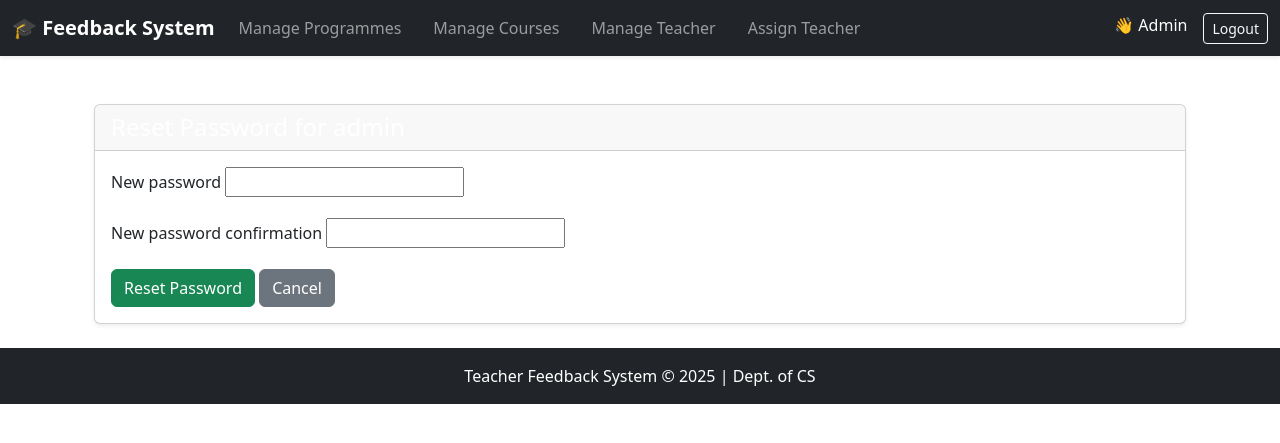
After one commit to meenakshiravindran/ProjectY, a Django app: page /teacher/1/reset-password/ in a window 1280 px wide. The commit adds this page. Shown: the top 443 px of the page. Run offline with Django 5.2, Linux system fonts and the light colour scheme; a user stored in the database is signed in; data comes from the database, SQL or seed files in the repository; both versions use the stored data as it was after the commit.

Commit message:
Added assign teacher

```diff
--- a/feedback_app/forms.py
+++ b/feedback_app/forms.py
@@ -1,5 +1,5 @@
 from django import forms
-from .models import Programme,Course,Batch,Teacher
+from .models import Programme,Course,Batch,TeacherBatch, Teacher
 from django.contrib.auth.models import User
 
 LEVEL_CHOICES = [
@@ -84,3 +84,12 @@ class TeacherEditForm(forms.ModelForm):
             'role': 'Role',
             'fb_active': 'Feedback Active?',
         }
+
+class TeacherAssignForm(forms.ModelForm):
+    class Meta:
+        model = TeacherBatch
+        fields = ['teacher', 'batch']  # include all necessary fields
+        labels = {
+            'teacher': 'Select Teacher',
+            'batch': 'Select Batch',
+        }
--- a/feedback_app/urls.py
+++ b/feedback_app/urls.py
@@ -21,4 +21,10 @@ urlpatterns = [
     path('teachers/add/', views.add_teacher, name='add_teacher'),
     path('teachers/edit/<int:teacher_id>/', views.edit_teacher, name='edit_teacher'),
     path('teachers/delete/<int:teacher_id>/', views.delete_teacher, name='delete_teacher'),
+    path('teacher/<int:user_id>/change-password/', views.change_teacher_password, name='change_teacher_password'),
+    path('teacher/<int:user_id>/reset-password/', views.reset_teacher_password, name='reset_teacher_password'),
+    path('assignments/', views.teacher_batch_list, name='teacher_batch_list'),
+    path('assignments/add/', views.add_teacher_batch, name='add_teacher_batch'),
+    path('assignments/edit/<int:pk>/', views.edit_teacher_batch, name='edit_teacher_batch'),
+    path('assignments/delete/<int:pk>/', views.delete_teacher_batch, name='delete_teacher_batch'),
 ]
--- a/feedback_app/views.py
+++ b/feedback_app/views.py
@@ -1,9 +1,9 @@
 from django.shortcuts import render, redirect
 from django.contrib.auth import authenticate, login, logout
 from django.contrib.auth.decorators import login_required
-from .models import Programme, Department
+from .models import Programme, Department,TeacherBatch
 from django.shortcuts import get_object_or_404
-from .forms import ProgrammeForm
+from .forms import ProgrammeForm,TeacherAssignForm
 
 def user_login(request):
     if request.method == 'POST':
@@ -226,3 +226,59 @@ def reset_teacher_password(request, user_id):
     else:
         form = SetPasswordForm(user)
     return render(request, 'reset_password.html', {'form': form, 'username': user.username})
+
+# -------------------------------
+# View: List All Assignments
+# -------------------------------
+@login_required
+def teacher_batch_list(request):
+    assignments = TeacherBatch.objects.select_related(
+        'teacher', 'batch', 'course', 'course__dept'
+    )
+    return render(request, 'teacher_batch_list.html', {'assignments': assignments})
+
+
+# -------------------------------
+# View: Add Assignment
+# -------------------------------
+@login_required
+def add_teacher_batch(request):
+    if request.method == 'POST':
+        form = TeacherAssignForm(request.POST)
+        if form.is_valid():
+            form.save()
+            messages.success(request, "Teacher assigned successfully.")
+            return redirect('teacher_batch_list')
+    else:
+        form = TeacherAssignForm()
+    return render(request, 'add_teacher_batch.html', {'form': form})
+
+
+# -------------------------------
+# View: Edit Assignment
+# -------------------------------
+@login_required
+def edit_teacher_batch(request, pk):
+    assignment = get_object_or_404(TeacherBatch, pk=pk)
+    if request.method == 'POST':
+        form = TeacherAssignForm(request.POST, instance=assignment)
+        if form.is_valid():
+            form.save()
+            messages.success(request, "Assignment updated successfully.")
+            return redirect('teacher_batch_list')
+    else:
+        form = TeacherAssignForm(instance=assignment)
+    return render(request, 'add_teacher_batch.html', {'form': form, 'edit_mode': True})
+
+
+# -------------------------------
+# View: Delete Assignment
+# -------------------------------
+@login_required
+def delete_teacher_batch(request, pk):
+    assignment = get_object_or_404(TeacherBatch, pk=pk)
+    if request.method == 'POST':
+        assignment.delete()
+        messages.success(request, "Assignment removed successfully.")
+        return redirect('teacher_batch_list')
+    return render(request, 'delete_teacher_batch.html', {'assignment': assignment})
--- a/templates/base.html
+++ b/templates/base.html
@@ -32,6 +32,9 @@
                         </li>
                         <li class="nav-item">
                             <a class="nav-link" href="{% url 'teacher_list' %}">Manage Teacher</a>
+                        </li>
+                        <li class="nav-item">
+                            <a class="nav-link" href="{% url 'teacher_batch_list' %}">Assign Teacher</a>
                         </li>
                         {% endif %}
                         <!-- Add more role-based menus here if needed -->
--- /dev/null
+++ b/templates/reset_password.html
@@ -0,0 +1,43 @@
+{% extends 'base.html' %}
+
+{% block title %}Reset Password{% endblock %}
+
+{% block content %}
+<div class="container mt-5 form-container">
+    <div class="card shadow-sm">
+        <div class="card-header bg-navy text-white">
+            <h4 class="mb-0">Reset Password for {{ username }}</h4>
+        </div>
+        <div class="card-body form-body">
+            <form method="post">
+                {% csrf_token %}
+
+                {% if form.errors %}
+                    <div class="alert alert-danger">
+                        <strong>There were some errors with your submission:</strong>
+                        <ul class="mb-0">
+                            {% for field in form %}
+                                {% for error in field.errors %}
+                                    <li>{{ error }}</li>
+                                {% endfor %}
+                            {% endfor %}
+                        </ul>
+                    </div>
+                {% endif %}
+
+                {% for field in form %}
+                    <div class="mb-3">
+                        <label for="{{ field.id_for_label }}" class="form-label">{{ field.label }}</label>
+                        {{ field }}
+                    </div>
+                {% endfor %}
+
+                <div class="sticky-footer mt-3">
+                    <button type="submit" class="btn btn-success">Reset Password</button>
+                    <a href="{% url 'teacher_list' %}" class="btn btn-secondary">Cancel</a>
+                </div>
+            </form>
+        </div>
+    </div>
+</div>
+{% endblock %}
--- a/templates/teacher_list.html
+++ b/templates/teacher_list.html
@@ -34,6 +34,8 @@
                     {% csrf_token %}
                     <button type="submit" class="btn btn-sm btn-danger">Delete</button>
                 </form>
+                <a href="{% url 'change_teacher_password' teacher.user.id %}" class="btn btn-sm btn-outline-primary">Change Password</a>
+                <a href="{% url 'reset_teacher_password' teacher.user.id %}" class="btn btn-sm btn-outline-secondary">Reset Password</a>
             </td>
         </tr>
         {% empty %}
```
Also changed, not shown: feedback_app/models.py (+14 -12 lines), templates/add_teacher_batch.html (added, +15 -0 lines), templates/change_password.html (added, +43 -0 lines), templates/delete_teacher_batch.html (added, +13 -0 lines), templates/teacher_batch_list.html (added, +42 -0 lines), db.sqlite3, feedback_app/migrations/0006_teacherbatch_course.py (added).
